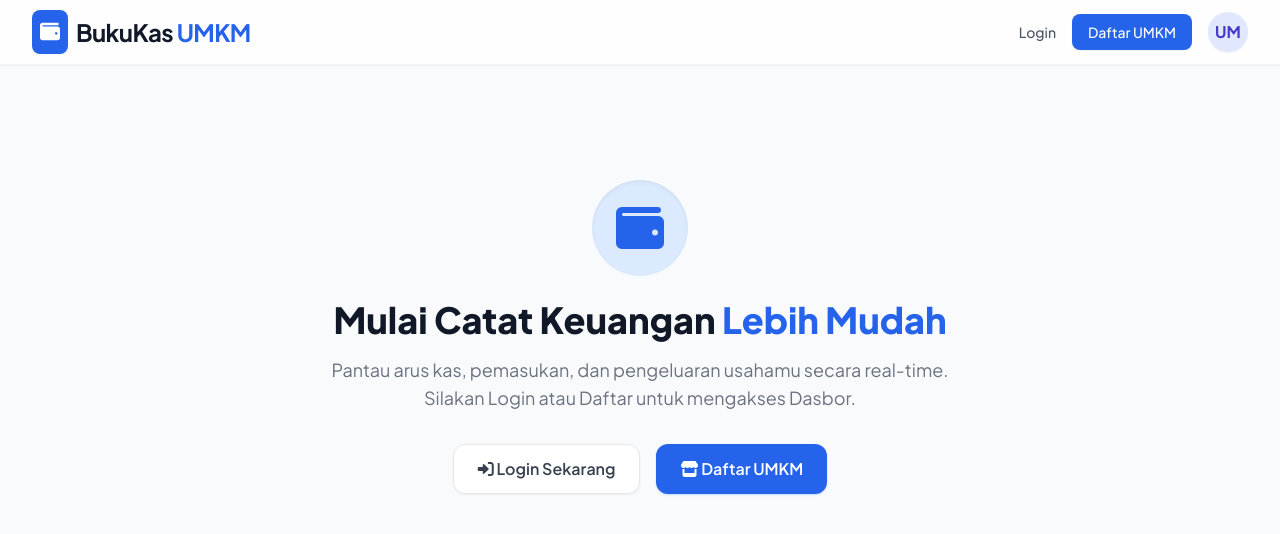
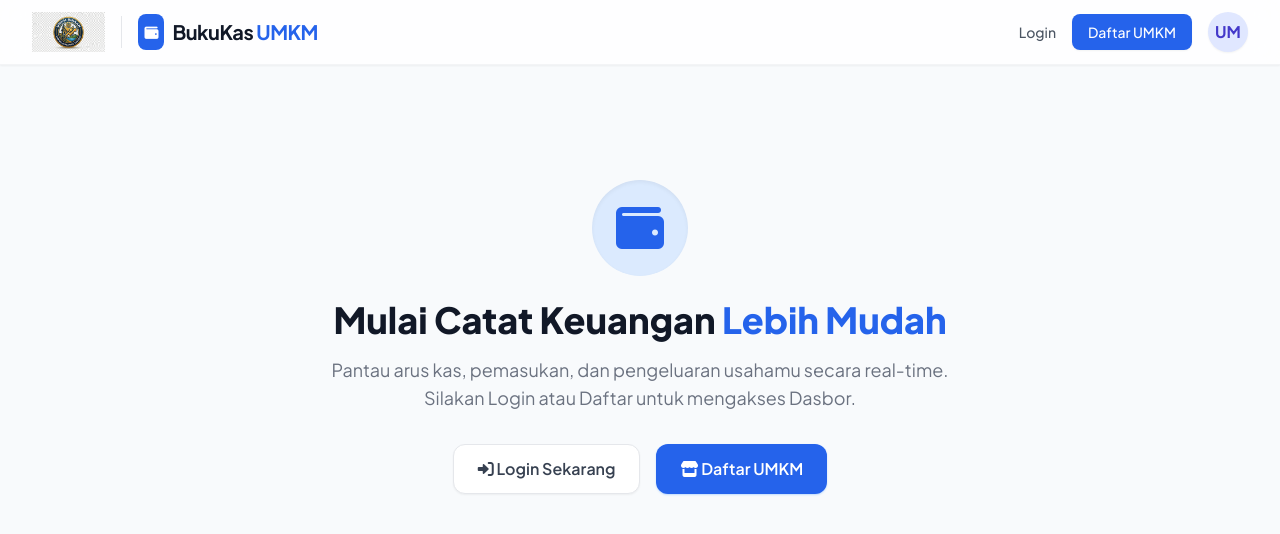
Before and after one commit to priyanggodo69/buku-kas-umkm, a website: page LK_UMKM2.html in a window 1280 px wide. Drawn offline with nearby package versions, Linux system fonts and the light colour scheme.

Commit message:
feat: tambahkan logo UMKM Binaan DJPb ke beranda dan dashboard

```diff
--- a/LK_UMKM2.html
+++ b/LK_UMKM2.html
@@ -56,12 +56,16 @@
     <nav class="sticky top-0 z-50 bg-white/80 backdrop-blur-md border-b border-gray-100 shadow-sm">
         <div class="max-w-7xl mx-auto px-4 sm:px-6 lg:px-8">
             <div class="flex justify-between h-16 items-center">
-                <div class="flex items-center gap-2">
-                    <div class="bg-blue-600 text-white p-2 rounded-lg">
-                        <i class="fas fa-wallet text-xl"></i>
+                <div class="flex items-center gap-3">
+                    <img src="logo-umkm.png" alt="Logo UMKM Binaan" class="h-10 w-auto">
+                    <div class="h-8 w-[1px] bg-gray-200 mx-1"></div>
+                    <div class="flex items-center gap-2">
+                        <div class="bg-blue-600 text-white p-1.5 rounded-lg">
+                            <i class="fas fa-wallet text-sm"></i>
+                        </div>
+                        <span class="text-xl font-bold text-gray-900 tracking-tight">BukuKas <span
+                                class="text-blue-600">UMKM</span></span>
                     </div>
-                    <span class="text-2xl font-bold text-gray-900 tracking-tight">BukuKas <span
-                            class="text-blue-600">UMKM</span></span>
                 </div>
                 <div class="flex items-center gap-4 hidden sm:flex">
                     <button id="navLogin" onclick="bukaModalLogin()"
```
Also changed, not shown: 2UMKM_Pendaftaran UMKM_Tambah Menu Produk yang dijual_Github & Supabase.html (+5 -1 lines), index.html (+5 -1 lines), lk_umkm.html (+9 -5 lines), logo-umkm.png (added).
